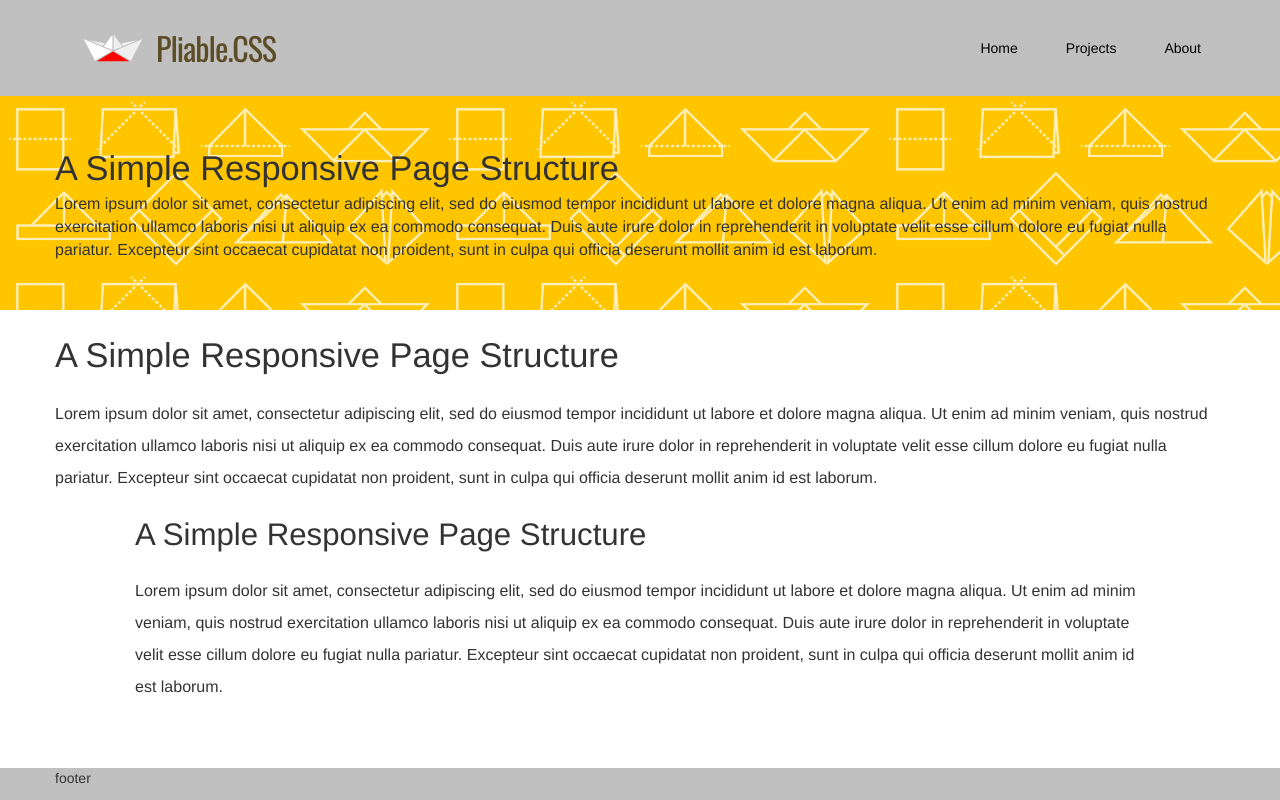
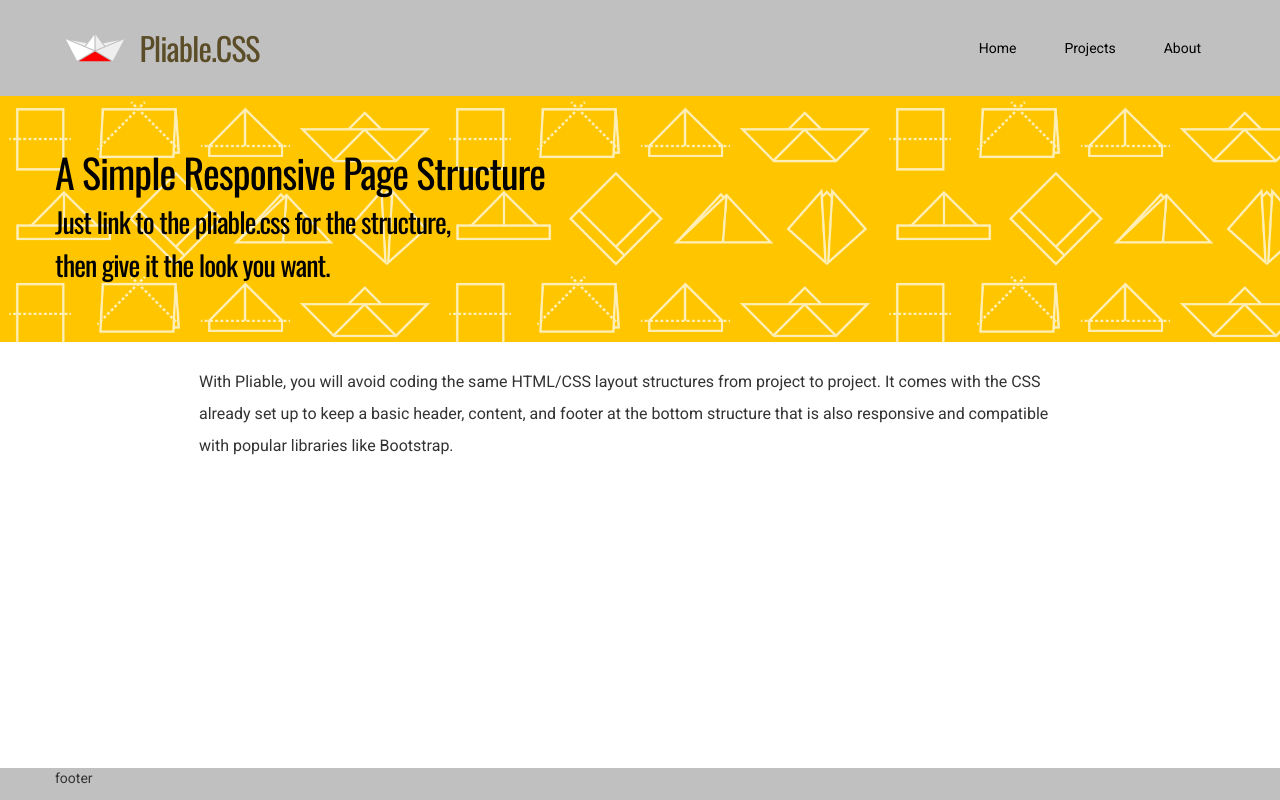
Before and after one commit to gutierr3z/pliable_flex, a plain HTML site: page index.html in a window 1280 px wide. Drawn offline with nearby package versions, Linux system fonts and the light colour scheme.

Commit message:
practice

```diff
--- a/css/pliable/brand.01/brand.appearance.css
+++ b/css/pliable/brand.01/brand.appearance.css
@@ -8,6 +8,39 @@ START : STRUCTURE
 ------------------------------------------------------------
 header
 */
+
+body {
+
+    font-family: 'Roboto', sans-serif;
+}
+
+h1, h2, h3, h4, h5, h6 {
+    font-family: 'Oswald', sans-serif;
+    letter-spacing: -.06rem;
+    color: #5b4d27;
+}
+
+#hero h1 {
+    font-family: 'Oswald', sans-serif;
+    font-size: 2.5rem;
+    letter-spacing: -.06rem;
+    line-height: 2.8rem;
+}
+
+#hero h3 {
+    line-height: 2rem;
+}
+
+#hero h1,
+#hero h2,
+#hero h3,
+#hero h4,
+#hero h5,
+#hero h6 {
+    color: #000;
+    padding: 0px;
+    margin: 0px;
+}
 
 header {
     /* structure */
@@ -35,7 +68,7 @@ footer {
 
 #hero {
     padding-top: 6vmax;
-    padding-bottom: 6vmax;
+    padding-bottom: 7vmax;
 }
 
 #hero h1,
@@ -43,12 +76,16 @@ footer {
     margin: 0px;
 }
 
+nav.navbar .navbar-brand li:nth-child( 1 ) {
+    /* display: none; */
+}
+
 nav.navbar .navbar-brand li:nth-child( 2 ) {
     background: url( '../../../images/logo_icon.svg' );
-    background-size: 75%;
+    background-size: 90%;
     background-repeat: no-repeat;
-    background-position: 70% center;
-    width: 12vmax;
+    background-position: left center;
+    width: 10vmax;
 }
 
 nav.navbar .navbar-brand li:nth-child( 3 ) {
@@ -64,19 +101,31 @@ nav.navbar .navbar-brand li:nth-child( 3 ) {
 
 @media ( min-width: 768px ) {
 
+    #hero h1 {
+        line-height: 3.5rem;
+    }
+
+    #hero h3 {
+        line-height: 2.7rem;
+    }
+
     header {
         /* structure */
         height: 12vmin;
     }
 
+    main > * > * > article {
+        padding: 0px 18vmin;
+    }
+
     #hero {
         padding-top: 6vmin;
-        padding-bottom: 6vmin;
+        padding-bottom: 7vmin;
         background-size: 55vmin;
     }
 
     nav.navbar .navbar-brand li:nth-child( 2 ) {
-        width: 12vmin;
+        width: 10vmin;
     }
 
     nav.navbar .navbar-brand li:nth-child( 3 ) {
--- a/index.html
+++ b/index.html
@@ -8,12 +8,11 @@
         <link rel="icon" type="image/x-icon" href="images/favicon.png">
 
         <link href="https://fonts.googleapis.com/css?family=Oswald" rel="stylesheet">
+        <link href="https://fonts.googleapis.com/css?family=Open+Sans" rel="stylesheet">
+        <link href="https://fonts.googleapis.com/css?family=Roboto" rel="stylesheet">
+        <link href="https://maxcdn.bootstrapcdn.com/bootstrap/3.3.7/css/bootstrap.min.css" rel="stylesheet">
 
-        <link href="https://maxcdn.bootstrapcdn.com/bootstrap/3.3.7/css/bootstrap.min.css" rel="stylesheet">
         <link href="css/pliable/pliable.css" rel="stylesheet">
-
-        <script src="./js/lib/jquery-3.2.1.min.js"></script>
-        <script src="./js/lib/bootstrap.min.js"></script>
 
     </head>
     <body>
@@ -64,21 +63,8 @@
 
                     <h1>A Simple Responsive Page Structure</h1>
 
-                    <p>
-                        Lorem ipsum dolor sit amet, consectetur adipiscing elit, sed do eiusmod tempor incididunt ut labore et dolore magna aliqua. Ut enim ad minim veniam, quis nostrud exercitation ullamco laboris nisi ut aliquip ex ea commodo consequat. Duis aute irure dolor in reprehenderit in voluptate velit esse cillum dolore eu fugiat nulla pariatur. Excepteur sint occaecat cupidatat non proident, sunt in culpa qui officia deserunt mollit anim id est laborum.
-                    </p>
-
-                </section>
-            </section>
-
-            <section>
-                <section>
-
-                    <h1>A Simple Responsive Page Structure</h1>
-
-                    <p>
-                        Lorem ipsum dolor sit amet, consectetur adipiscing elit, sed do eiusmod tempor incididunt ut labore et dolore magna aliqua. Ut enim ad minim veniam, quis nostrud exercitation ullamco laboris nisi ut aliquip ex ea commodo consequat. Duis aute irure dolor in reprehenderit in voluptate velit esse cillum dolore eu fugiat nulla pariatur. Excepteur sint occaecat cupidatat non proident, sunt in culpa qui officia deserunt mollit anim id est laborum.
-                    </p>
+                    <h3>Just link to the pliable.css for the structure,<br>
+                    then give it the look you want.</h3>
 
                 </section>
             </section>
@@ -87,10 +73,10 @@
                 <section>
                     <article>
 
-                    <h2>A Simple Responsive Page Structure</h2>
+                    <p>
+                        With Pliable, you will avoid coding the same HTML/CSS layout structures from project to project.  It comes with the CSS already set up to keep a basic header, content, and footer at the bottom structure that is also responsive and compatible with popular libraries like Bootstrap.
 
-                    <p>
-                        Lorem ipsum dolor sit amet, consectetur adipiscing elit, sed do eiusmod tempor incididunt ut labore et dolore magna aliqua. Ut enim ad minim veniam, quis nostrud exercitation ullamco laboris nisi ut aliquip ex ea commodo consequat. Duis aute irure dolor in reprehenderit in voluptate velit esse cillum dolore eu fugiat nulla pariatur. Excepteur sint occaecat cupidatat non proident, sunt in culpa qui officia deserunt mollit anim id est laborum.
+
                     </p>
 
                     </article>
@@ -112,5 +98,7 @@
         </footer>
         <!-- END : footer -->
 
+        <script src="./js/lib/jquery-3.2.1.min.js"></script>
+        <script src="./js/lib/bootstrap.min.js"></script>
     </body>
 </html>
```
